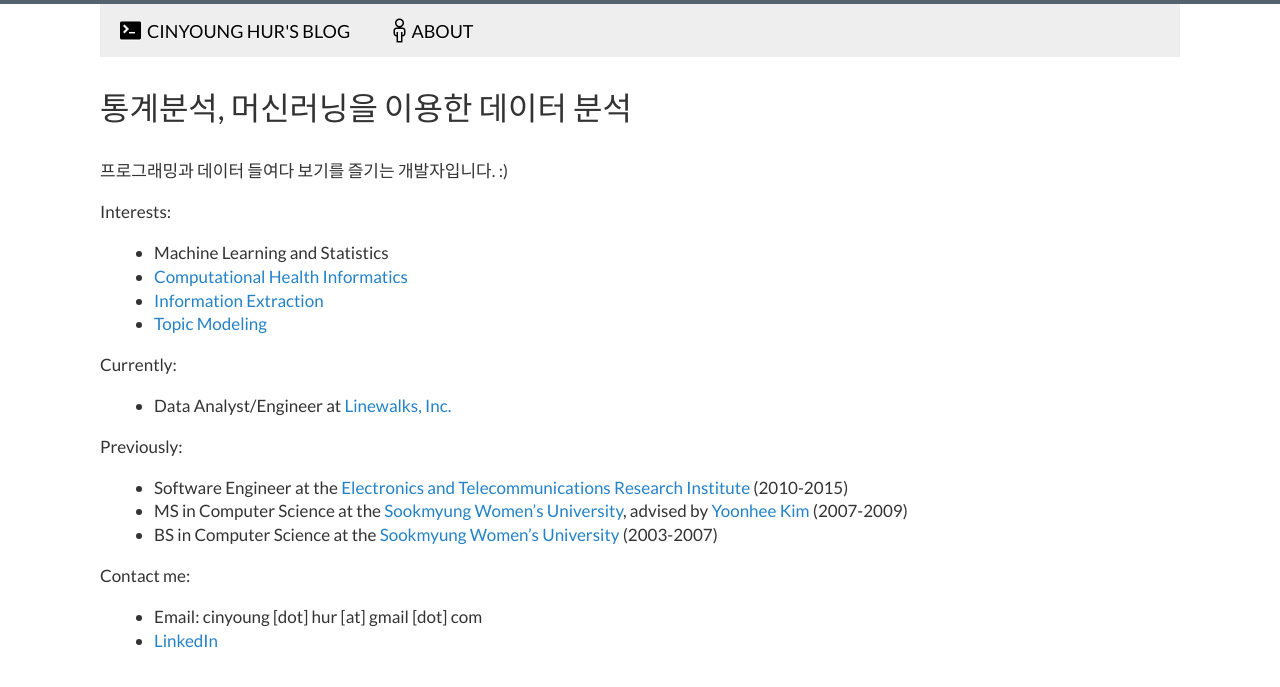
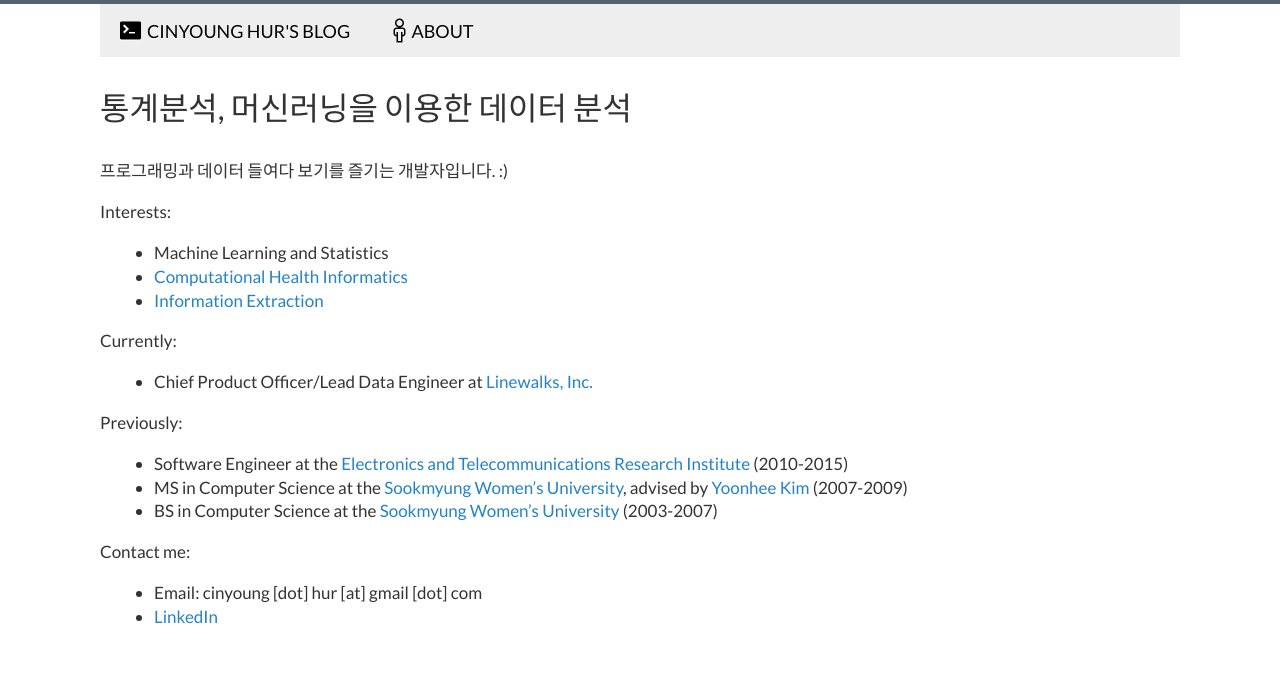
Before and after one commit to hurcy/hurcy.github.io, a Jekyll site: the page built from about.md, in a window 1280 px wide. Shown: the top 687 px of the page. Built offline with Jekyll 4.4.1, drawn with Linux system fonts in a browser that asks for light colours; comment, search, counter and statistics services are not loaded.

Commit message:
Update about.md

```diff
--- a/about.md
+++ b/about.md
@@ -10,12 +10,11 @@ Interests:
 + Machine Learning and Statistics
 + [Computational Health Informatics](https://en.wikipedia.org/wiki/Health_informatics#Computational_Health_Informatics)
 + [Information Extraction](https://en.wikipedia.org/wiki/Information_extraction)
-+ [Topic Modeling](https://en.wikipedia.org/wiki/Topic_model)
 
 
 Currently:
 
-+ Data Analyst/Engineer at [Linewalks, Inc.](LINEWALKS)
++ Chief Product Officer/Lead Data Engineer at [Linewalks, Inc.](LINEWALKS)
 
 Previously:
 
```
